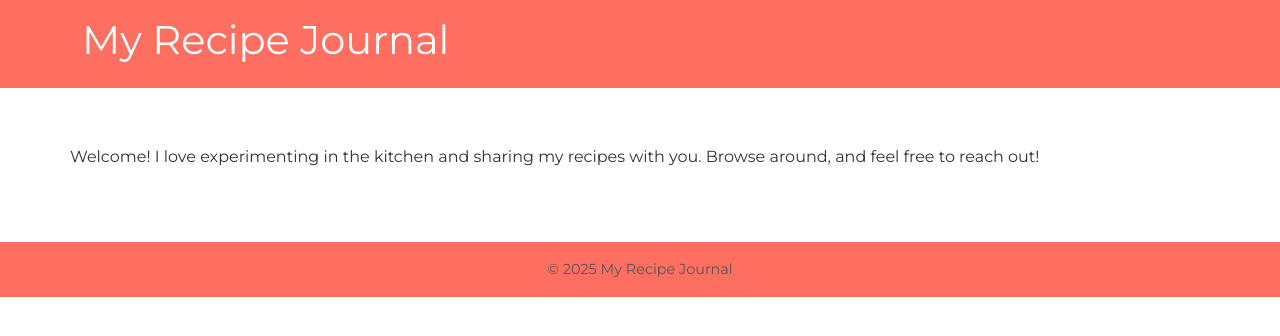
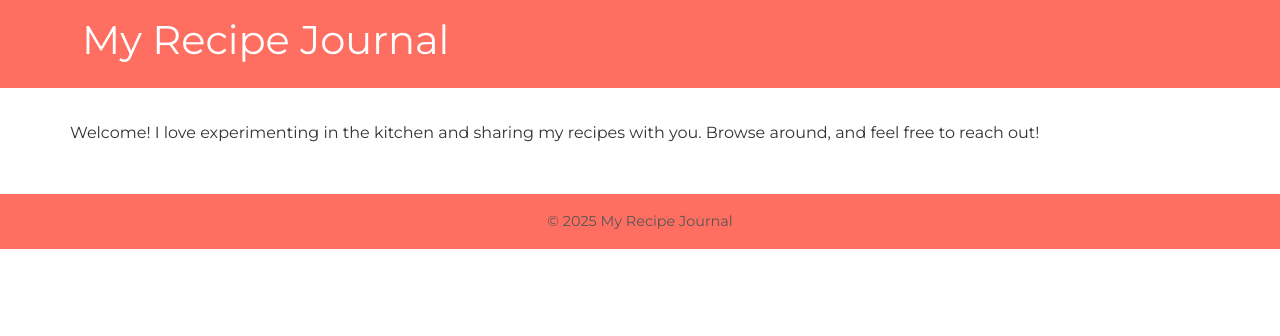
Before and after one commit to nicolehubmansour/kolma3nikol.github.io, a Jekyll site: the page built from about.md, in a window 1280 px wide. Shown: the top 336 px of the page. Built offline with Jekyll 4.4.1, drawn with Linux system fonts in a browser that asks for light colours.

Commit message:
Update default.html

```diff
--- a/_layouts/default.html
+++ b/_layouts/default.html
@@ -6,7 +6,7 @@
 <body>
   {% include header.html %}
 
-  <main class="container my-4">
+  <main class="container">
     {{ content }}
   </main>
 
```
